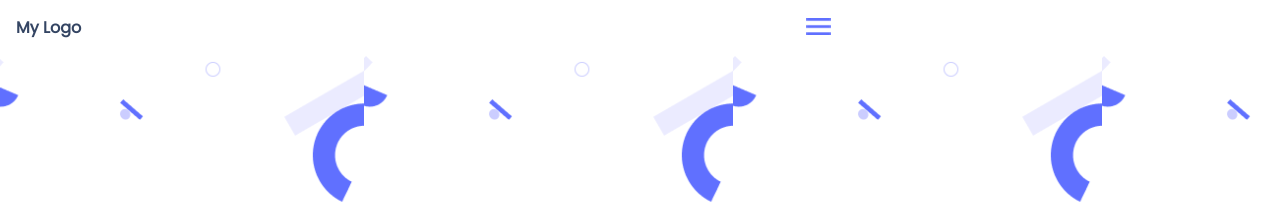
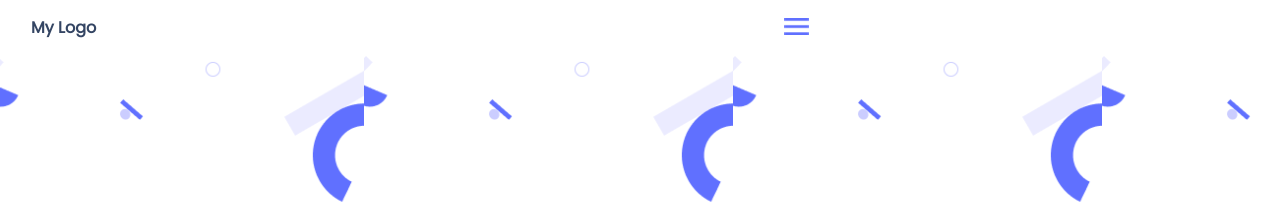
Before and after one commit to michaelasong/PortfolioProject, a website: page index.html in a window 1280 px wide. Shown: the top 204 px of the page. Drawn offline with Linux system fonts and the light colour scheme.

Commit message:
Reviewers Request Implemented 4

```diff
--- a/style.css
+++ b/style.css
@@ -11,6 +11,7 @@
   font-weight: bold;
   margin: 8px;
   overflow: hidden;
+  padding-left: 15px;
 }
 
 body {
@@ -135,7 +136,7 @@ a {
 
 .onion {
   cursor: pointer;
-  padding-left: 140px;
+  padding-left: 110px;
 }
 
 .header {
```
